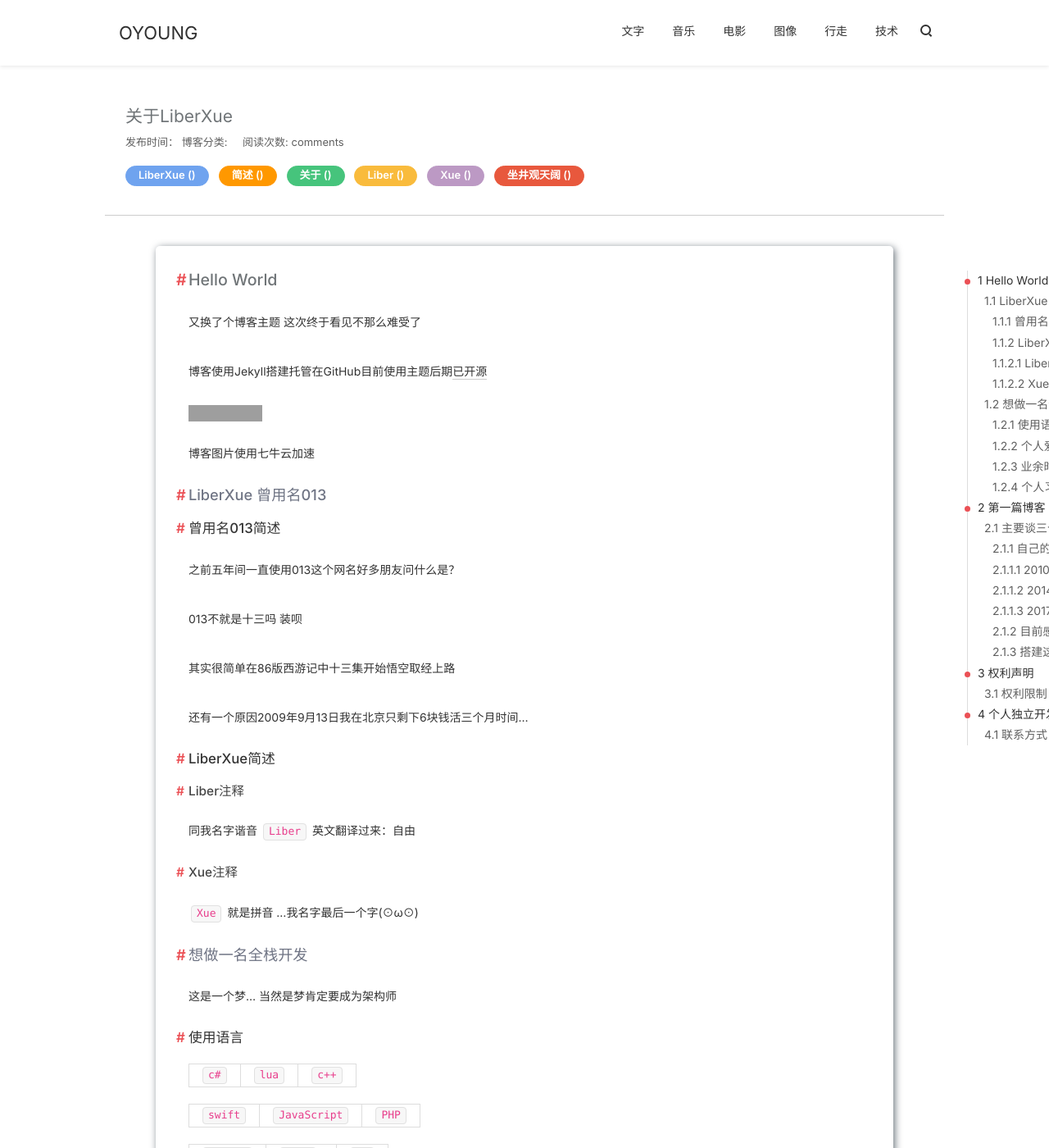
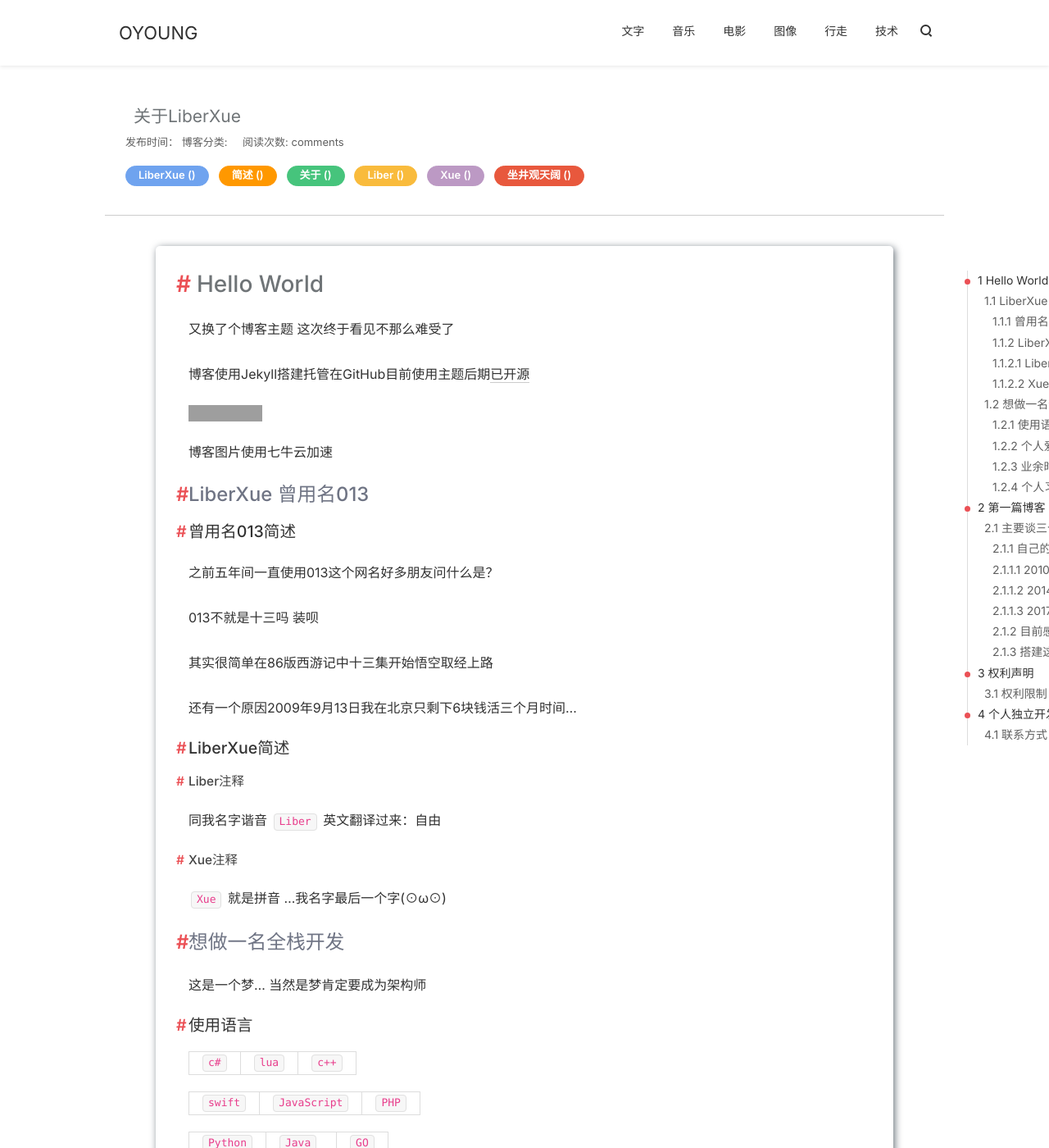
Before and after one commit to yangweixin/yangweixin.github.io, a Jekyll site: the page built from about.md, in a window 1280 px wide and 1400 px high. Shown: the whole window at 82% size. Built offline with Jekyll 4.4.1, drawn with Linux system fonts in a browser that asks for light colours; nearby versions of some CDN libraries; grey boxes are pictures that could not be loaded.

Commit message:
modify h<n> font size

```diff
--- a/style/style-liberxue.css
+++ b/style/style-liberxue.css
@@ -14,9 +14,9 @@ body>*:last-child{margin-bottom:0!important;}
 p,blockquote,ul,ol,dl,table,pre{margin:20px 0;vertical-align:baseline;}
 h1,h2,h3,h4,h5,h6{font-weight:normal;-webkit-font-smoothing:antialiased;}
 h1 tt,h1 code,h2 tt,h2 code,h3 tt,h3 code,h4 tt,h4 code,h5 tt,h5 code,h6 tt,h6 code{font-size:inherit;}
-h1{font-size:1.4em;color:#6f7477;}
-h2{font-size:1.3em;color:#6F7484;}
-h3{font-size:1.2em;color:#333;}
+h1{font-size:2em;padding-left: 10px; color:#6f7477;}
+h2{font-size:1.7em;color:#6F7484;}
+h3{font-size:1.4em;color:#333;}
 h4{font-size:1.1em;color:#444;}
 h5{font-size:1.0em;color:#555;}
 h6{font-size:1.0em;color:#555;}
@@ -216,7 +216,7 @@ input:-ms-input-placeholder,textarea:-ms-input-placeholder{color:#5f5f5f;}
 .post-header-thumb-container .post-tags a:hover{color:#5f5f5f;border:1px solid #f7f7f7;outline-style:none;background:#f7f7f7;}
 .post-page{max-width: 900px; padding: 10px 40px;box-shadow: 2px 2px 10px #6c757d;border-radius: 5px;margin-bottom: 10px;}
 .page-page{max-width:700px;}
-.post-content p{font-size:14px;word-wrap:break-word;word-break:break-word;line-height: 40px;}
+.post-content p{font-size:16px;word-wrap:break-word;word-break:break-word;line-height: 35px;}
 .post-content h1,.post-content h2,.post-content h3,.post-content h4,.post-content h5,.post-content h6{font-weight:500;position:relative;margin:20px 0;}
 .post-content h1::before,.post-content h2::before,.post-content h3::before,.post-content h4::before,.post-content h5::before,.post-content h6::before{font-weight:600;position:absolute;top:0;left:-15px;content:'#';color:#eb5055;}
 .post-content pre{overflow-x:auto;margin:20px 0;border-radius:4px;background:#f7f7f7;text-shadow:none;}
```
